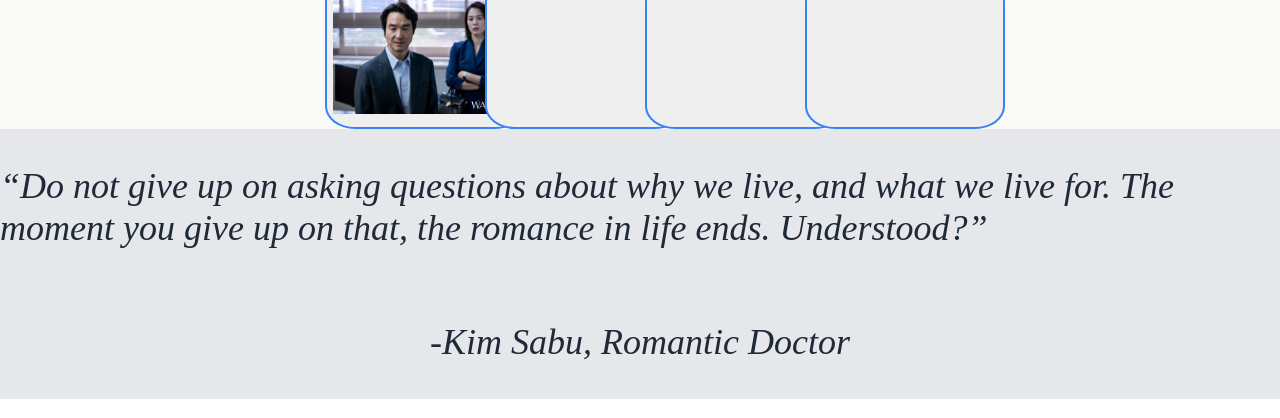
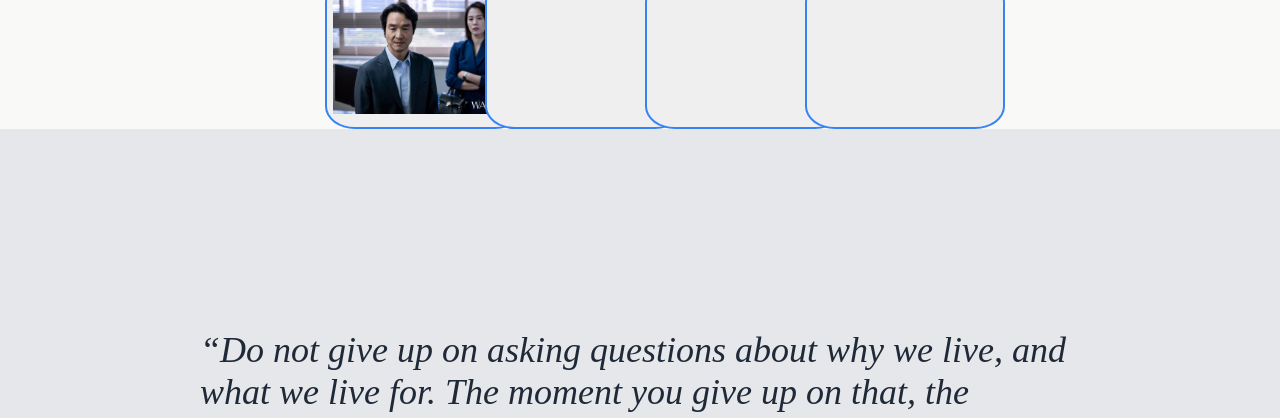
Before and after one commit to snr-roko/KDRAMA, a plain HTML site: page index.html in a window 1280 px wide. Shown: the part 519-937 px from the top of the page. Drawn offline with Linux system fonts and the light colour scheme.

Commit message:
third section's container moved from display flex to display to block to make use of margins and quit overusing flex
Turns out using flex has better alignment than using margins alone

```diff
--- a/index.html
+++ b/index.html
@@ -60,7 +60,7 @@
         <div class="quotes">
             <div class="quotes-container">
                 <p>“Do not give up on asking questions about why we live, and what we live for. The moment you give up on that, the romance in life ends. Understood?”</p>
-                <p>-Kim Sabu, Romantic Doctor</p>
+                <p class="author">-Kim Sabu, Romantic Doctor</p>
             </div>
         </div>
         <div class="sign-up">
--- a/style.css
+++ b/style.css
@@ -223,10 +223,8 @@ body {
 }
 
 .quotes-container {
-    display: flex;
-    justify-content: center;
-    align-items: center;
-    flex-direction: column;
+    display: block;
+    margin: 200px;
 }
 
 .quotes-container p {
```
